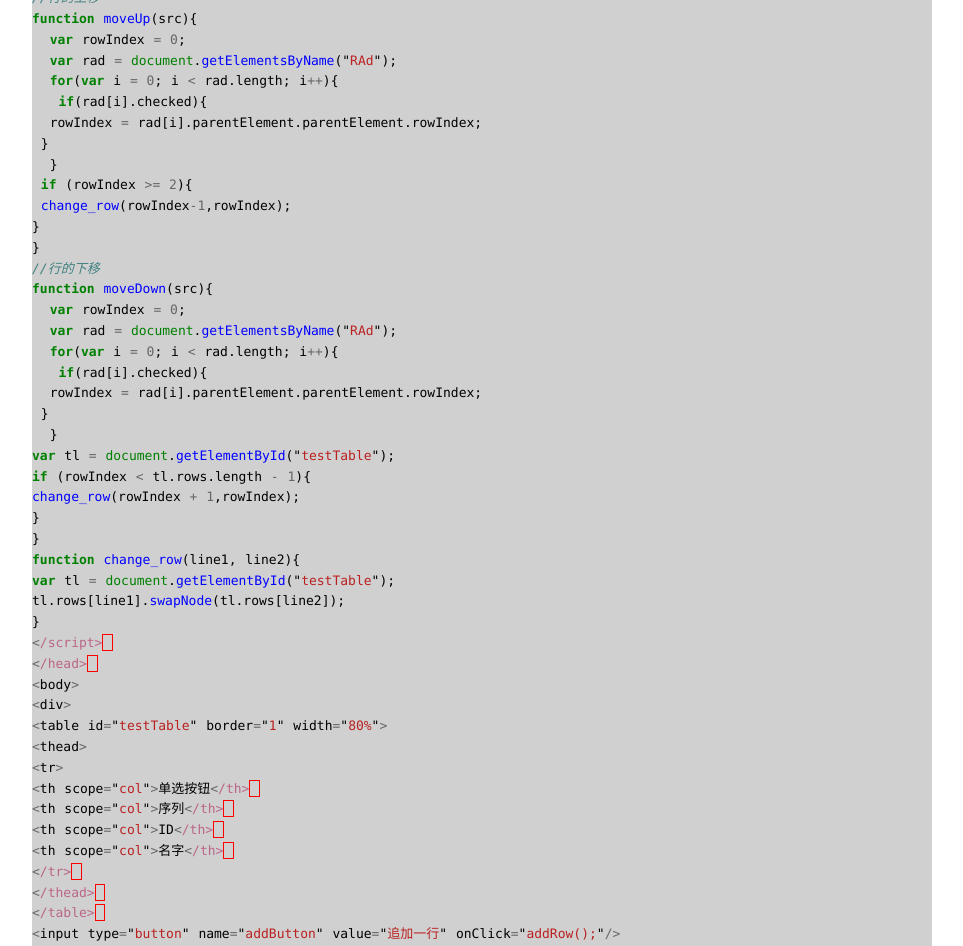
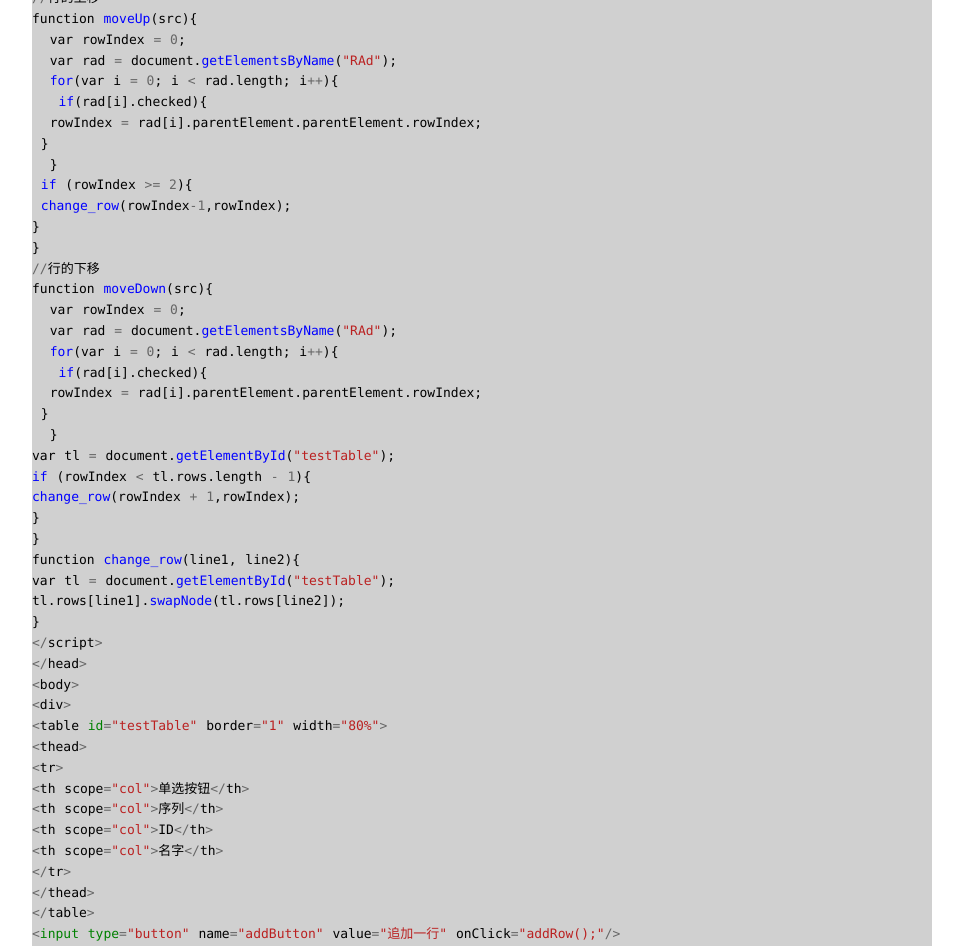
Before and after one commit to duyanghao/duyanghao.github.io, a Jekyll site: the page built from _posts/2016-10-25-python-orm-sqlite.md, in a window 1280 px wide and 1400 px high, scrolled down 13203 px. Shown: the top 946 px of the window, without its empty margins (158-1121 px from the left). Built offline with Jekyll 4.4.1, drawn with Linux system fonts in a browser that asks for light colours; some web fonts are replaced; comment, search, counter and statistics services are not loaded; some of the changed text lies outside the part shown.

Commit message:
Add 2016-10-25-python-orm-sqlite.md
Signed-off-by: duyanghao <1294057873@qq.com>

````diff
--- a/_posts/2016-10-25-python-orm-sqlite.md
+++ b/_posts/2016-10-25-python-orm-sqlite.md
@@ -656,7 +656,7 @@
 </div>
 ```
 
-```js
+```python
 <html>
 <head>
 <script language="javascript">
````
